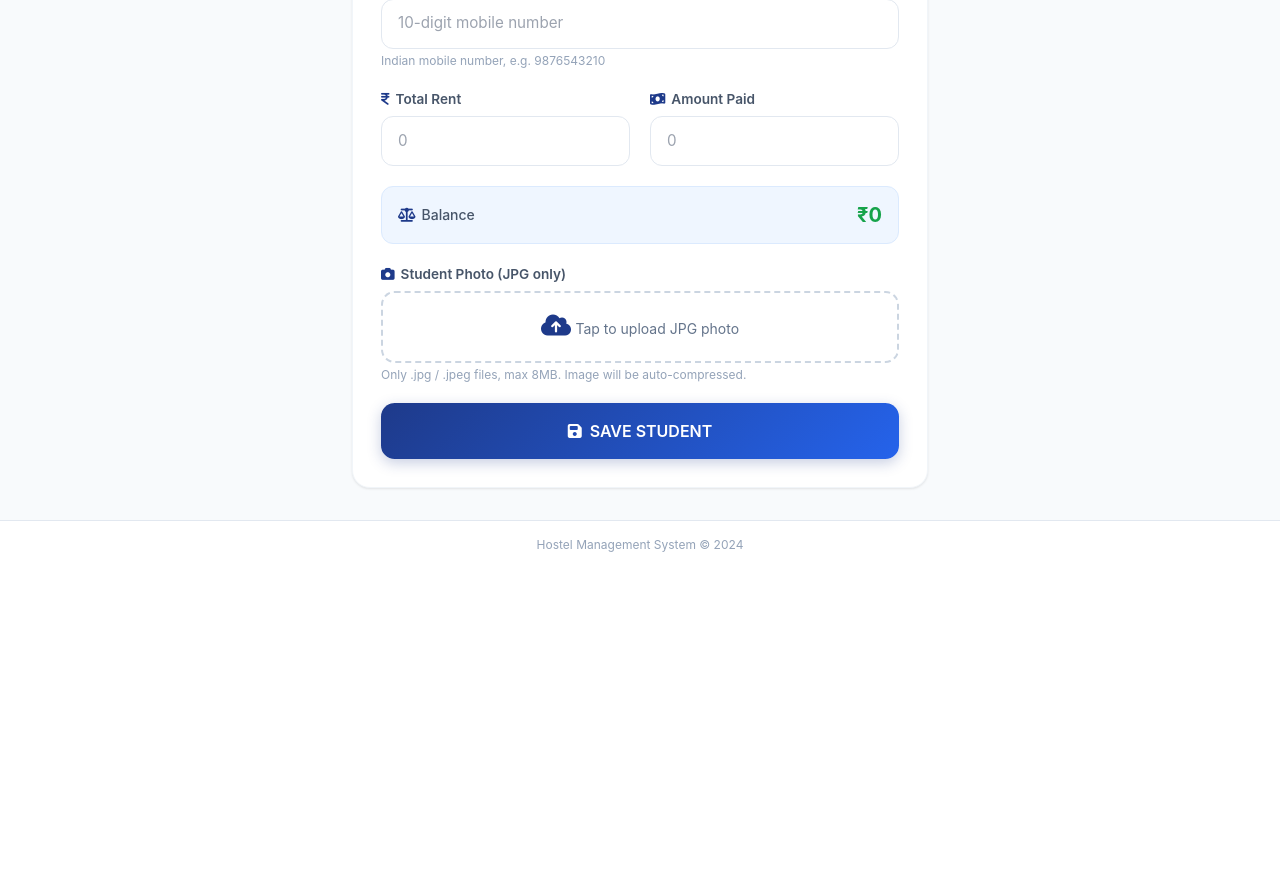
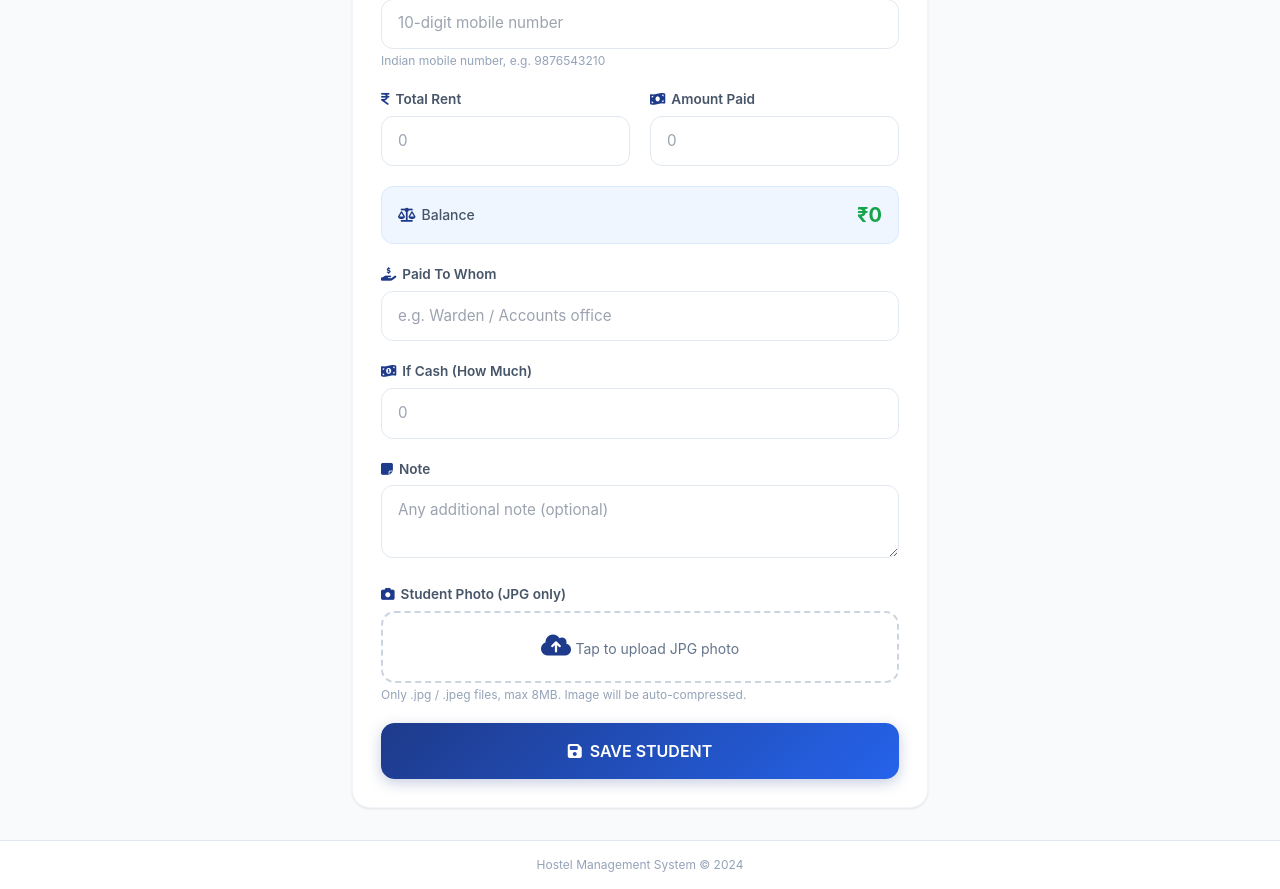
Before and after one commit to raviteja156-w/padmavathi_boys_hostel, a Flask app: page / in a window 1280 px wide. Shown: the part 613-1502 px from the top of the page. Before the commit the page ends 1165 px from the top, so only its background shows below. Run offline with Flask 3, Linux system fonts and the light colour scheme; some libraries are stand-ins or nearby versions.

Commit message:
Add paid_to, cash_amount, note fields on user form and admin

```diff
--- a/hostel-management/app.py
+++ b/hostel-management/app.py
@@ -111,11 +111,18 @@ def init_db():
             amount_paid REAL NOT NULL DEFAULT 0,
             balance REAL NOT NULL DEFAULT 0,
             photo_filename TEXT,
+            paid_to TEXT,
+            cash_amount REAL,
+            note TEXT,
             created_at TEXT NOT NULL,
             updated_at TEXT NOT NULL
         )
     ''')
     cur.execute('CREATE INDEX IF NOT EXISTS idx_hostel_room ON students(hostel, room_number)')
+    # Add new columns for existing databases created before this update.
+    cur.execute("ALTER TABLE students ADD COLUMN IF NOT EXISTS paid_to TEXT")
+    cur.execute("ALTER TABLE students ADD COLUMN IF NOT EXISTS cash_amount REAL")
+    cur.execute("ALTER TABLE students ADD COLUMN IF NOT EXISTS note TEXT")
     conn.commit()
     cur.close()
     conn.close()
@@ -298,6 +305,9 @@ def add_student():
         contact = request.form.get('contact', '').strip()
         total_rent = request.form.get('total_rent', '').strip()
         amount_paid = request.form.get('amount_paid', '').strip()
+        paid_to = request.form.get('paid_to', '').strip()
+        cash_amount = request.form.get('cash_amount', '').strip()
+        note = request.form.get('note', '').strip()
 
         errors = []
 
@@ -342,6 +352,18 @@ def add_student():
         if total_rent is not None and amount_paid is not None and amount_paid > total_rent:
             errors.append('Amount paid cannot be greater than total rent.')
 
+        # "If cash (how much)" is optional — only validate it if the user typed something.
+        if cash_amount:
+            try:
+                cash_amount = float(cash_amount)
+                if cash_amount < 0:
+                    raise ValueError()
+            except (ValueError, TypeError):
+                errors.append('Cash amount must be a valid non-negative number.')
+                cash_amount = None
+        else:
+            cash_amount = None
+
         photo_file = request.files.get('photo')
         photo_filename = None
 
@@ -367,9 +389,9 @@ def add_student():
 
         db.execute('''
             INSERT INTO students
-            (hostel, room_number, sharing, name, contact, total_rent, amount_paid, balance, photo_filename, created_at, updated_at)
-            VALUES (%s, %s, %s, %s, %s, %s, %s, %s, %s, %s, %s)
-        ''', (hostel, room_number, sharing, name, clean_contact, total_rent, amount_paid, balance, photo_filename, now, now))
+            (hostel, room_number, sharing, name, contact, total_rent, amount_paid, balance, photo_filename, paid_to, cash_amount, note, created_at, updated_at)
+            VALUES (%s, %s, %s, %s, %s, %s, %s, %s, %s, %s, %s, %s, %s, %s)
+        ''', (hostel, room_number, sharing, name, clean_contact, total_rent, amount_paid, balance, photo_filename, paid_to or None, cash_amount, note or None, now, now))
         db.commit()
 
         flash(f'{name} was saved successfully to {hostel} - Room {room_number}!', 'success')
@@ -466,6 +488,9 @@ def edit_student(student_id):
         contact = request.form.get('contact', '').strip()
         total_rent = request.form.get('total_rent', '').strip()
         amount_paid = request.form.get('amount_paid', '').strip()
+        paid_to = request.form.get('paid_to', '').strip()
+        cash_amount = request.form.get('cash_amount', '').strip()
+        note = request.form.get('note', '').strip()
         remove_photo = request.form.get('remove_photo') == '1'
 
         errors = []
@@ -510,6 +535,18 @@ def edit_student(student_id):
         if total_rent is not None and amount_paid is not None and amount_paid > total_rent:
             errors.append('Amount paid cannot be greater than total rent.')
 
+        # "If cash (how much)" is optional — only validate it if the user typed something.
+        if cash_amount:
+            try:
+                cash_amount = float(cash_amount)
+                if cash_amount < 0:
+                    raise ValueError()
+            except (ValueError, TypeError):
+                errors.append('Cash amount must be a valid non-negative number.')
+                cash_amount = None
+        else:
+            cash_amount = None
+
         if not errors and room_number and sharing:
             room_changed = (hostel != student['hostel'] or room_number != student['room_number'])
             ok, msg = check_capacity(db, hostel, room_number, sharing, exclude_id=student_id)
@@ -544,9 +581,9 @@ def edit_student(student_id):
 
         db.execute('''
             UPDATE students
-            SET hostel=%s, room_number=%s, sharing=%s, name=%s, contact=%s, total_rent=%s, amount_paid=%s, balance=%s, photo_filename=%s, updated_at=%s
+            SET hostel=%s, room_number=%s, sharing=%s, name=%s, contact=%s, total_rent=%s, amount_paid=%s, balance=%s, photo_filename=%s, paid_to=%s, cash_amount=%s, note=%s, updated_at=%s
             WHERE id=%s
-        ''', (hostel, room_number, sharing, name, clean_contact, total_rent, amount_paid, balance, new_photo_filename, now, student_id))
+        ''', (hostel, room_number, sharing, name, clean_contact, total_rent, amount_paid, balance, new_photo_filename, paid_to or None, cash_amount, note or None, now, student_id))
         db.commit()
 
         flash(f'{name} was updated successfully.', 'success')
--- a/hostel-management/templates/add_student.html
+++ b/hostel-management/templates/add_student.html
@@ -78,6 +78,24 @@
     <div class="bg-blue-50 border border-blue-100 rounded-xl px-4 py-3.5 flex items-center justify-between">
       <span class="text-sm font-medium text-slate-600"><i class="fa-solid fa-scale-balanced mr-1.5 text-primary"></i>Balance</span>
       <span id="balanceDisplay" class="text-xl font-bold text-primary">₹0</span>
+    </div>
+
+    <div>
+      <label class="form-label"><i class="fa-solid fa-hand-holding-dollar mr-1.5 text-primary"></i>Paid To Whom</label>
+      <input type="text" name="paid_to" maxlength="80" placeholder="e.g. Warden / Accounts office"
+             value="{{ form.get('paid_to', '') }}" class="form-input">
+    </div>
+
+    <div>
+      <label class="form-label"><i class="fa-solid fa-money-bill-1-wave mr-1.5 text-primary"></i>If Cash (How Much)</label>
+      <input type="number" name="cash_amount" min="0" step="1" placeholder="0"
+             value="{{ form.get('cash_amount', '') }}" class="form-input">
+    </div>
+
+    <div>
+      <label class="form-label"><i class="fa-solid fa-note-sticky mr-1.5 text-primary"></i>Note</label>
+      <textarea name="note" rows="2" maxlength="255" placeholder="Any additional note (optional)"
+                class="form-input">{{ form.get('note', '') }}</textarea>
     </div>
 
     <div>
```
Also changed, not shown: hostel-management/templates/admin.html (+13 -0 lines), hostel-management/templates/edit_student.html (+18 -0 lines).
